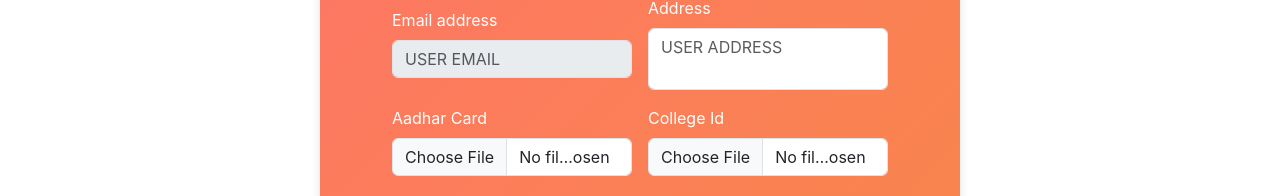
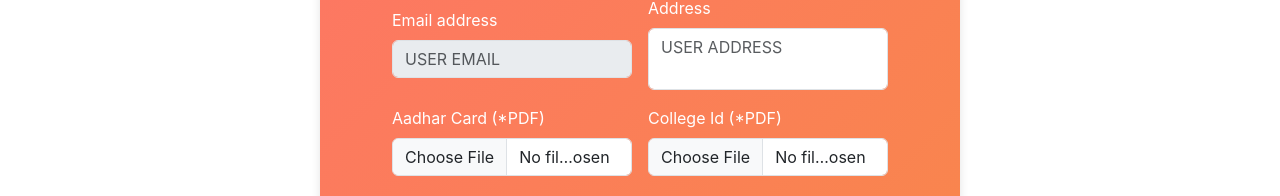
Before and after one commit to NikhilNamade/railway, a React (Create React App) app in the folder frontend/: page /user/apply in a window 1280 px wide. Shown: the part 365-561 px from the top of the page. Built offline with nearby package versions, Linux system fonts and the light colour scheme; no server answers; sample sign-in values are in the browser's storage.

Commit message:
Update Apply.js

```diff
--- a/frontend/src/component/usercomponent/Apply.js
+++ b/frontend/src/component/usercomponent/Apply.js
@@ -276,12 +276,12 @@ const Apply = (props) => {
             </div>
             <div id="div">
               <div className="mb-3">
-                <label className="form-label">Aadhar Card</label>
+                <label className="form-label">Aadhar Card (*PDF)</label>
                 <input style={style} type="file" accept='pdf/*' className="form-control" id="aadhar" name='aadhar' onChange={onchangeaadhar} />
                 <p id='aadharerror' style={{ color: "white", fontSize: "1.5vmin", textAlign: "center" }}></p>
               </div>
               <div className="mb-3">
-                <label className="form-label">College Id</label>
+                <label className="form-label">College Id (*PDF)</label>
                 <input style={style} type="file" accept='pdf/*' className="form-control" id="collegeid" name='collegeid' onChange={onchangecollegeid} />
                 <p id='collegeiderror' style={{ color: "white", fontSize: "1.5vmin", textAlign: "center" }}></p>
               </div>
```
